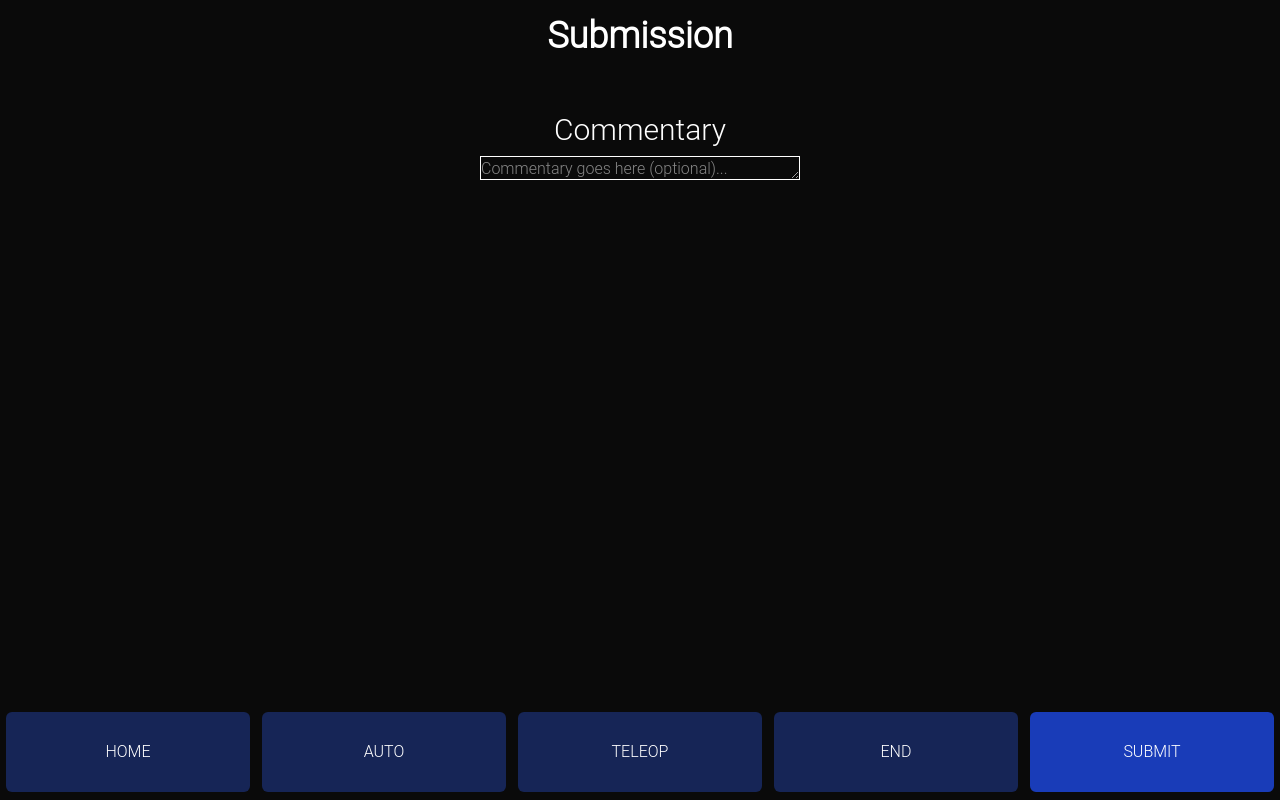
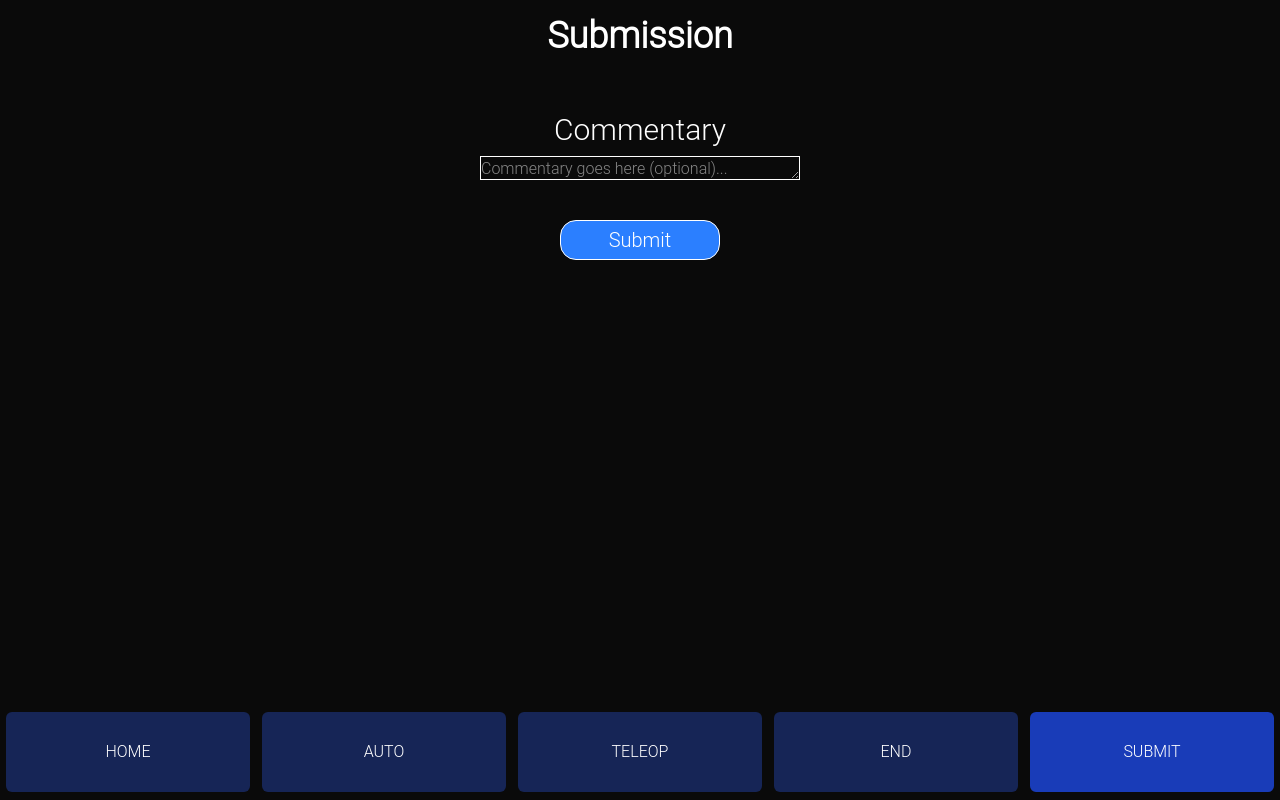
Before and after one commit to TVA018/scouting-app-practice, a React (Vite) app: page /scouting-app-practice/submit in a window 1280 px wide. Built offline with nearby package versions, Linux system fonts and the light colour scheme.

Commit message:
Add submit button

```diff
--- a/src/components/Submit/Page.tsx
+++ b/src/components/Submit/Page.tsx
@@ -14,6 +14,7 @@ const Page = () => {
           Submission
         </h1>
         <LabeledTextArea title="Commentary" value={context.commentary} onChange={(e) => context.setCommentary && context.setCommentary(e.target.value)} />
+        <button className="text-xl bg-blue-500 hover:bg-blue-300 w-40 h-10 rounded-2xl border-1" onClick={() => console.log(context)}>Submit</button>
       </div>
       <NavigationBar />
     </>
```
